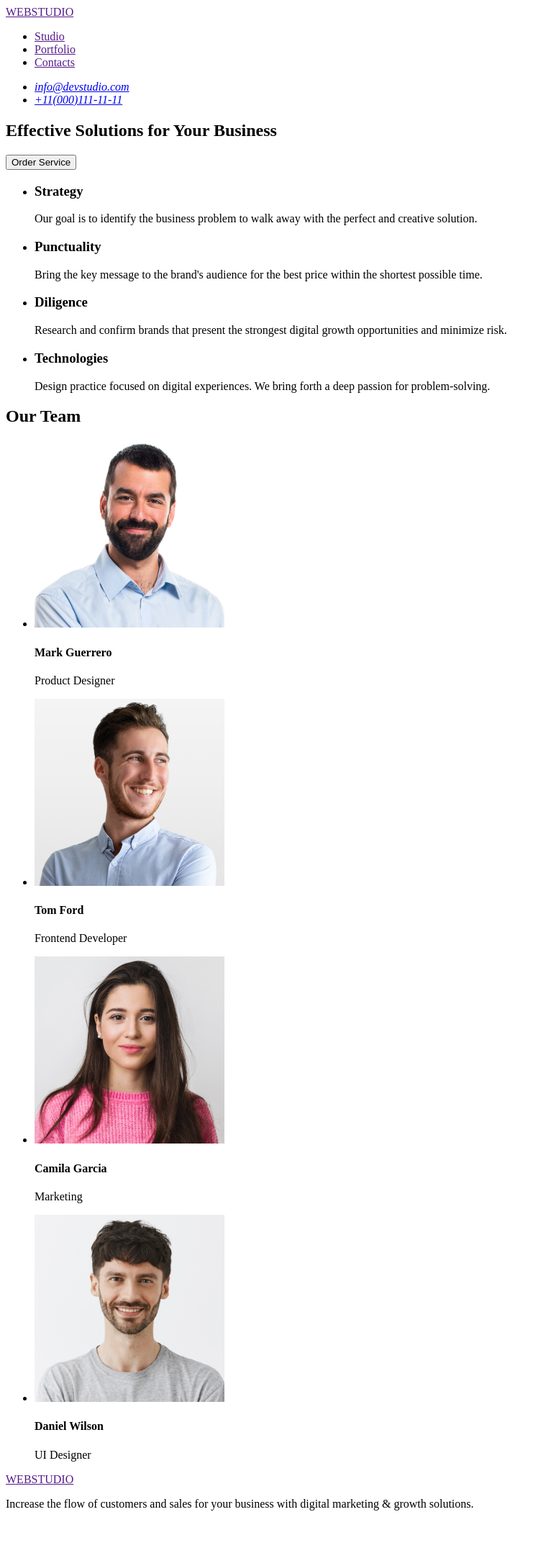
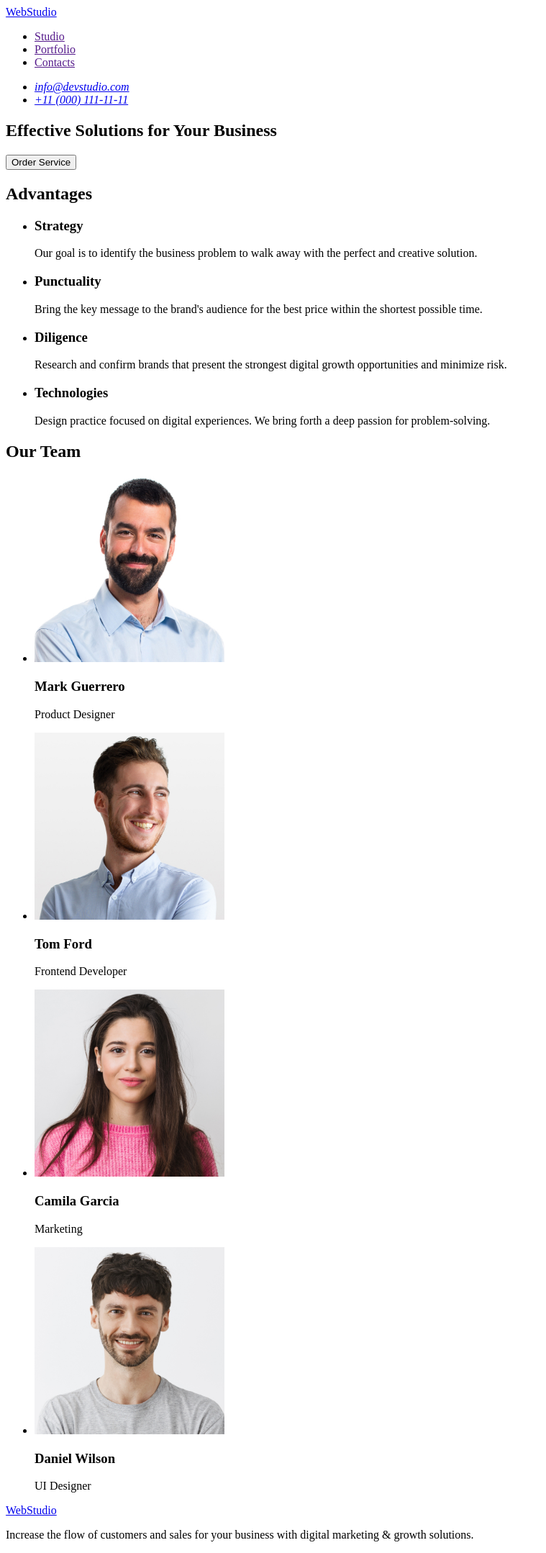
Before and after one commit to saken-k/goit-markup-hw-01, a plain HTML site: page index.html in a window 1280 px wide. Shown: the whole page at 72% size, without its empty margins (0-759 px from the left). Before the commit the page ends 2115 px from the top, so only its background shows below. Drawn offline with Linux system fonts and the light colour scheme.

Commit message:
update index.html file

```diff
--- a/index.html
+++ b/index.html
@@ -8,8 +8,8 @@
 </head>
 <body>
     <header>
-        <a href="">WEBSTUDIO</a>
         <nav>
+            <a href="./index.html">WebStudio</a>
             <ul>
                 <li><a href="">Studio</a></li>
                 <li><a href="">Portfolio</a></li>
@@ -22,7 +22,7 @@
                     <a href="mailto:info@devstudio.com">info@devstudio.com</a>
                 </li>
                 <li>
-                    <a href="tel:110001111111">+11(000)111-11-11</a>
+                    <a href="tel:+110001111111">+11 (000) 111-11-11</a>
                 </li>
             </ul>
         </address>
@@ -31,11 +31,12 @@
 
     <main>
         <section>
-            <h2>Effective Solutions for Your Business</h2>
+            <h1>Effective Solutions for Your Business</h1>
             <button type="button">Order Service</button>
             <!--background picture-->
         </section>
         <section>
+            <h2>Advantages</h2>
             <ul>
                 <li>
                     <h3>Strategy</h3>
@@ -68,22 +69,22 @@
             <ul>
                 <li>
                     <img src="./images/img-3.jpg" alt="Mark Guerrero" width="264" height="260">
-                    <h4>Mark Guerrero</h4>
+                    <h3>Mark Guerrero</h3>
                     <p>Product Designer</p>
                 </li>
                 <li>
                     <img src="./images/img-2.jpg" alt="Tom Ford" width="264" height="260">
-                    <h4>Tom Ford</h4>
+                    <h3>Tom Ford</h3>
                     <p>Frontend Developer</p>
                 </li>
                 <li>
                     <img src="./images/img-1.jpg" alt="Camila Garcia" width="264" height="260">
-                    <h4>Camila Garcia</h4>
+                    <h3>Camila Garcia</h3>
                     <p>Marketing</p>
                 </li>
                 <li>
                     <img src="./images/img.jpg" alt="Daniel Wilson" width="264" height="260">
-                    <h4>Daniel Wilson</h4>
+                    <h3>Daniel Wilson</h3>
                     <p>UI Designer</p>
                 </li>
             </ul>
@@ -91,7 +92,7 @@
     </main>
 
     <footer>
-        <a href="">WEBSTUDIO</a>
+        <a href="./index.html">WebStudio</a>
         <p>
             Increase the flow of customers and sales for your business with digital marketing & growth solutions.
         </p>
```
